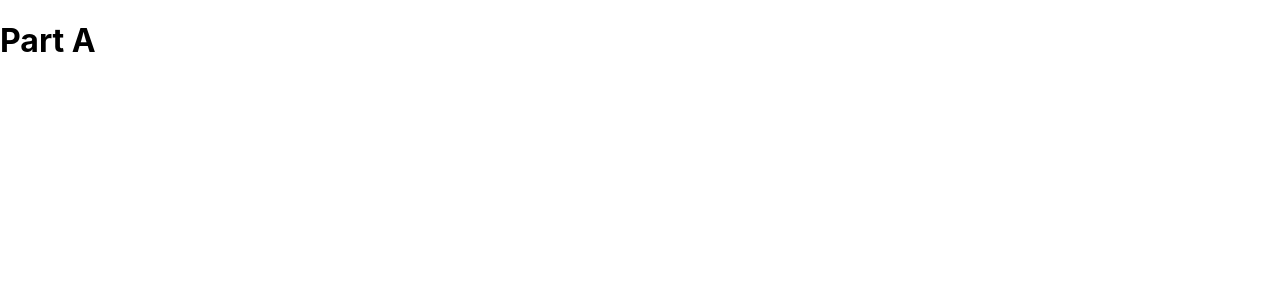
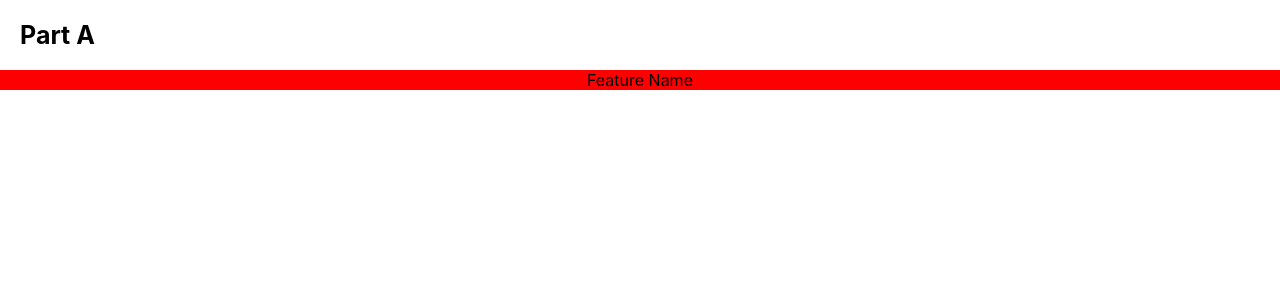
Before and after one commit to zeipepe/abb-test, a React (Create React App) app: page / in a window 1280 px wide. Shown: the top 300 px of the page. Built offline with nearby package versions, Linux system fonts and the light colour scheme.

Commit message:
chore: add feature component and small mock data

```diff
--- a/src/App.js
+++ b/src/App.js
@@ -1,11 +1,21 @@
-import React from 'react';
-import logo from './logo.svg';
-import './App.css';
-import Part from './components/Part/Part'
+import React from "react";
+import logo from "./logo.svg";
+import "./App.css";
+import Part from "./components/Part/Part";
 function App() {
+  const part = {
+    name: "Part A",
+    features: [
+      {
+        name: "Feature Name",
+        controls: [{ name: "control", dev: 0, devTol: 0, status: "error" }],
+      },
+    ],
+  };
+
   return (
     <div className="App">
-     <Part />
+      <Part name={part.name} features={part.features} />
     </div>
   );
 }
--- /dev/null
+++ b/src/components/Feature/Feature.js
@@ -0,0 +1,45 @@
+import React, { useState, useEffect } from "react";
+import PropTypes from "prop-types";
+import styles from "./Feature.module.css";
+
+function FeatureHeader(props) {
+  return <div className={styles[props.status]}>{props.children}</div>;
+}
+
+function Feature(props) {
+  const { name, controls } = props;
+  const [featureState, setFeatureState] = useState("ok");
+  useEffect(() => {
+    setFeatureState(
+      controls.reduce((result, control) => {
+        switch (control.status) {
+          case "error":
+            return "error";
+          case "warning":
+            return result === "error" ? "error" : "warning";
+          default:
+            return result;
+        }
+      }, "ok")
+    );
+  });
+  return (
+    <div className={styles.featureContainer}>
+      <FeatureHeader status={featureState}>{name}</FeatureHeader>
+    </div>
+  );
+}
+
+Feature.propTypes = {
+  name: PropTypes.string.isRequired,
+  controls: PropTypes.arrayOf(
+    PropTypes.shape({
+      name: PropTypes.string,
+      dev: PropTypes.number,
+      devTol: PropTypes.number,
+      status: PropTypes.oneOf(["ok", "warning", "error"]),
+    })
+  ).isRequired,
+};
+
+export default Feature;
--- /dev/null
+++ b/src/components/Feature/Feature.module.css
@@ -0,0 +1,9 @@
+.ok{
+    background-color: green;
+}
+.warning{
+    background-color: yellow;
+}
+.error{
+    background-color:red;
+}
--- a/src/components/Part/Part.js
+++ b/src/components/Part/Part.js
@@ -1,10 +1,14 @@
 import React from 'react';
 import PropTypes from 'prop-types';
 import styles from './Part.module.css'
+import Feature from '../Feature/Feature'
 function Part(props){
 
     return <div className={styles.part}>
-        <h1>Part A</h1>
+        <h2>{props.name}</h2>
+        {props.features.map((feature,index)=>(
+            <Feature key={"feat-"+props.name+"-"+index} {...feature}/>
+        ))}
     </div>
 }
 
@@ -12,9 +16,8 @@ function Part(props){
 Part.propTypes = {
     name: PropTypes.string.isRequired,
     features: PropTypes.arrayOf(PropTypes.shape({
-        control: PropTypes.string,
-        dev: PropTypes.number,
-        devTol: PropTypes.number
+        name: PropTypes.string,
+        control: PropTypes.name
     })).isRequired
 }
 
--- a/src/components/Part/Part.module.css
+++ b/src/components/Part/Part.module.css
@@ -1,3 +1,5 @@
-.part h1{
+.part h2{
     text-align: left;
+    margin: 20px;
+    font-size: 25px;
 }
```
